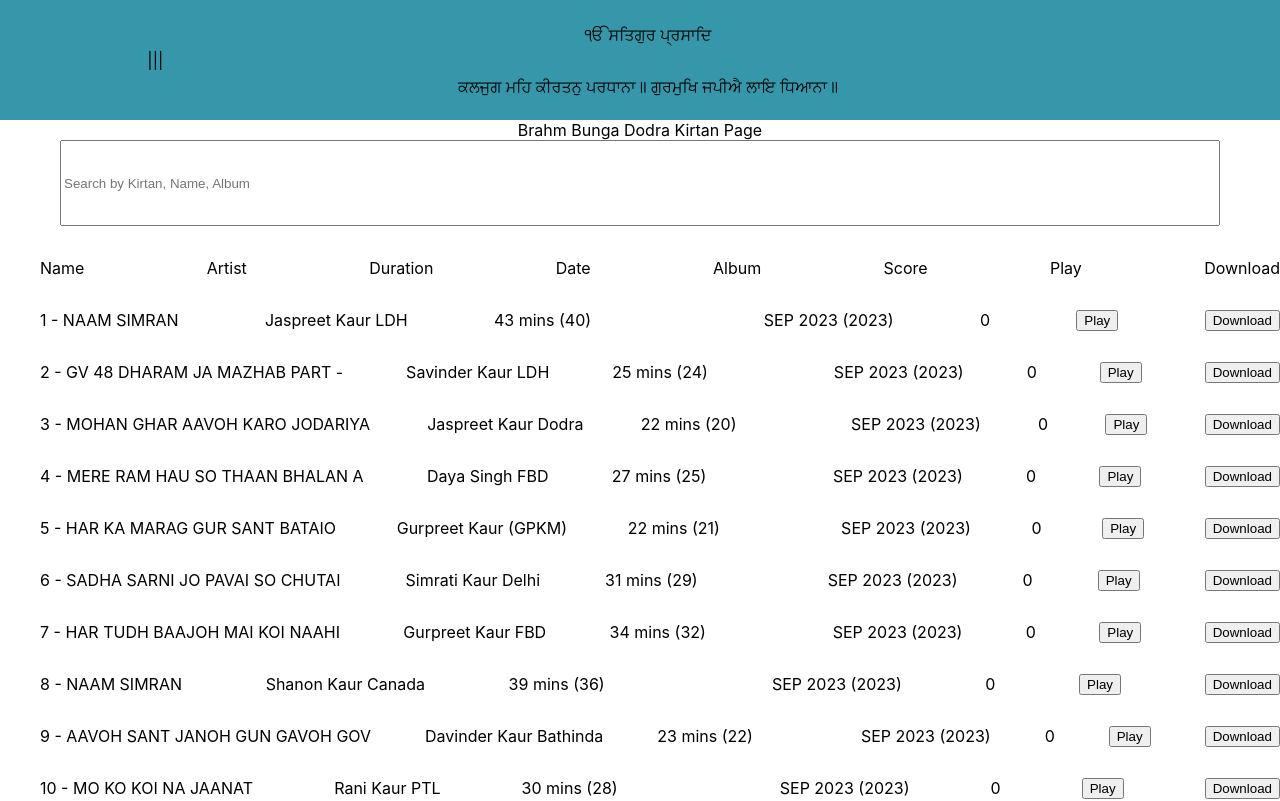
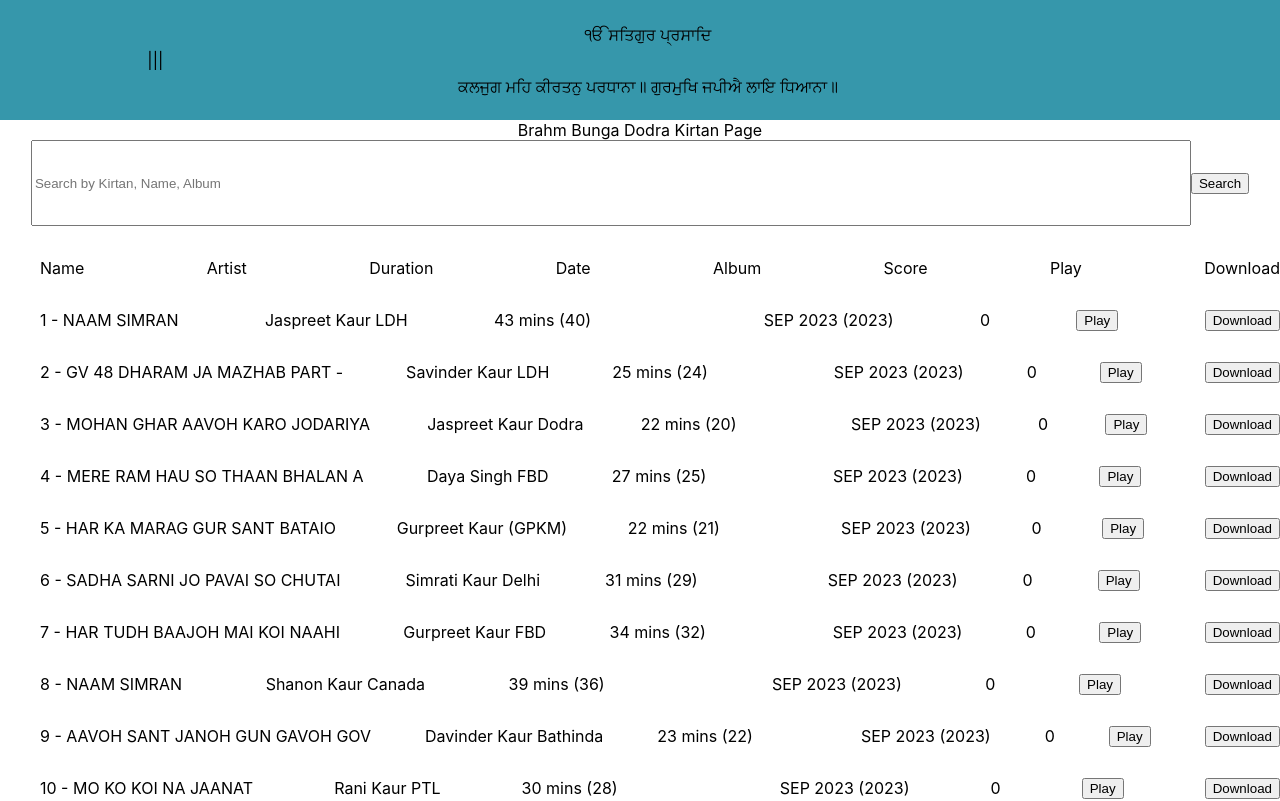
Before and after one commit to isupreetk/kirtan-frontend, a React (Create React App) app: page / in a window 1280 px wide. Shown: the top 801 px of the page. Built offline with nearby package versions, Linux system fonts and the light colour scheme.

Commit message:
sort filtered kirtans based on Score

```diff
--- a/src/App.jsx
+++ b/src/App.jsx
@@ -4,6 +4,8 @@ import Header from "./components/Header/Header";
 import SearchBar from "./components/SearchBar/SearchBar";
 import KirtanList from "./components/KirtanList/KirtanList";
 import kirtansData from "./assets/data/sept2023.json";
+import searchHistoryData from "./assets/data/searchHistory.json";
+
 
 function App() {
   let inputRef = useRef();
@@ -11,8 +13,42 @@ function App() {
   let [searchArray, setSearchArray] = useState([]);
   let [kirtans, setKirtans] = useState([]);
   let [possibleCombinations, setPossibleCombinations] = useState([]);
+  let [filteredKirtans, setFilteredKirtans] = useState([]);
+  let [sortedKirtans, setSortedKirtans] = useState([]);
+  let [searchHistory, setSearchHistory] = useState(searchHistoryData);
+
   let newArray = [];
   let arrayCombinations = [];
+
+  const getSortedKirtans = (data) => {
+    let sortedData = data.sort((a, b) => {
+      return b.Score - a.Score;
+    });
+    setSortedKirtans(sortedData);
+  };
+
+  const calculateScore = (kirtan) => {
+    kirtan.Score = 0;
+    for (let i = 0; i <= possibleCombinations.length - 1; i++) {
+      let array = possibleCombinations[i];
+      let arrayLength = array.length;
+      let searchExists = true;
+      array.forEach((element) => {
+        if (!kirtan.Title.toLowerCase().includes(element.toLowerCase())) {
+          searchExists = false;
+        }
+      });
+      if (searchExists) {
+        kirtan.Score = arrayLength;
+        break;
+      }
+    }
+    if (kirtan.Score > 0) {
+      return kirtan;
+    } else {
+      return false;
+    }
+  };
 
   useEffect(() => {
     getSearchCombinations(searchArray);
@@ -20,15 +56,19 @@ function App() {
 
   useEffect(() => {
     setKirtans(kirtansData);
+    setFilteredKirtans(
+      kirtans.filter((kirtan) => {
+        return calculateScore(kirtan);
+      })
+    );
   }, [possibleCombinations]);
 
+  useEffect(() => {
+    getSortedKirtans(filteredKirtans);
+  }, [filteredKirtans]);
+
   const getSearchCombinations = (searchArray) => {
-    // console.log("searchTerm", searchTerm);
-    // console.log("searchArray1", searchArray);
-    // console.log("possibleCombinations1", possibleCombinations);
     let newLength = searchArray.length - 1;
-    // console.log("newLength", newLength);
-
     if (newLength >= 0) {
       for (let i = 0; i <= searchArray.length - 1; i++) {
         newArray = searchArray.slice(0, newLength + 1);
@@ -39,19 +79,30 @@ function App() {
     }
   };
 
-  const handleSearch = () => {
+  const postSearchHistory = () => {
+
+  }
+
+  const handleSearch = (event) => {
+    event.preventDefault();
     setSearchTerm(inputRef.current.value);
     setSearchArray(inputRef.current.value.split(" "));
+    searchHistory.push(inputRef.current.value);
   };
 
   return (
     <div className="App">
       <Header />
-      <SearchBar inputRef={inputRef} handleSearch={handleSearch} />
+      <SearchBar
+        inputRef={inputRef}
+        handleSearch={handleSearch}
+        searchHistory={searchHistory}
+      />
       <KirtanList
         searchTerm={searchTerm}
-        possibleCombinations={possibleCombinations}
+        // possibleCombinations={possibleCombinations}
         kirtans={kirtans}
+        sortedKirtans={sortedKirtans}
       />
     </div>
   );
--- /dev/null
+++ b/src/assets/data/searchHistory.json
@@ -0,0 +1,6 @@
+[
+    {
+        "searchTerm": "",
+        "searchInitiatedOn": ""
+    }
+]
--- a/src/components/KirtanList/KirtanList.jsx
+++ b/src/components/KirtanList/KirtanList.jsx
@@ -1,41 +1,11 @@
 import "./KirtanList.scss";
 
-function KirtanList({ searchTerm, possibleCombinations, kirtans }) {
-  //   console.log("1", possibleCombinations);
-
-  const calculateScore = (kirtan) => {
-    // console.log("kirtan", kirtan);
-
-    // console.log("possibleCombinations", possibleCombinations);
-    kirtan.Score = 0;
-    for (let i = 0; i <= possibleCombinations.length - 1; i++) {
-      let array = possibleCombinations[i];
-      //   console.log("array", array);
-      let arrayLength = array.length;
-      //   console.log(arrayLength);
-      let searchExists = true;
-      array.forEach((element) => {
-        // console.log("element", element);
-        if (!kirtan.Title.toLowerCase().includes(element.toLowerCase())) {
-          searchExists = false;
-          console.log("searchExists", searchExists);
-        }
-        // console.log("score", kirtan.Score);
-      });
-      if (searchExists) {
-        kirtan.Score = arrayLength;
-        break;
-      }
-      //   });
-    }
-
-    if (kirtan.Score > 0) {
-      return kirtan;
-    } else {
-      return false;
-    }
-  };
-
+function KirtanList({
+  searchTerm,
+  //   possibleCombinations,
+  kirtans,
+  sortedKirtans,
+}) {
   return (
     <>
       <ul className="kirtan-list">
@@ -51,11 +21,7 @@ function KirtanList({ searchTerm, possibleCombinations, kirtans }) {
         </li>
 
         {searchTerm
-          ? kirtans
-              .filter((kirtan) => {
-                return calculateScore(kirtan);
-              })
-              .map((kirtan, index) => {
+          ? sortedKirtans.map((kirtan, index) => {
               return (
                 <li className="kirtan-list__items" key={index}>
                   <p>{kirtan.Title}</p>
--- a/src/components/SearchBar/SearchBar.jsx
+++ b/src/components/SearchBar/SearchBar.jsx
@@ -1,17 +1,17 @@
 import "./SearchBar.scss";
-// import { useRef } from "react";
 
-function SearchBar({ inputRef, handleSearch }) {
+function SearchBar({ inputRef, handleSearch, searchHistory }) {
+  console.log("searchHistory", searchHistory);
   return (
     <>
-      <form>
+      <form onSubmit={(event) => handleSearch(event)}>
         <input
-          onChange={handleSearch}
           name="searchInput"
           ref={inputRef}
           className="searchbar"
           placeholder="Search by Kirtan, Name, Album"
         ></input>
+        <button>Search</button>
       </form>
     </>
   );
```
Lines whose indentation alone changed are shown as unchanged.
